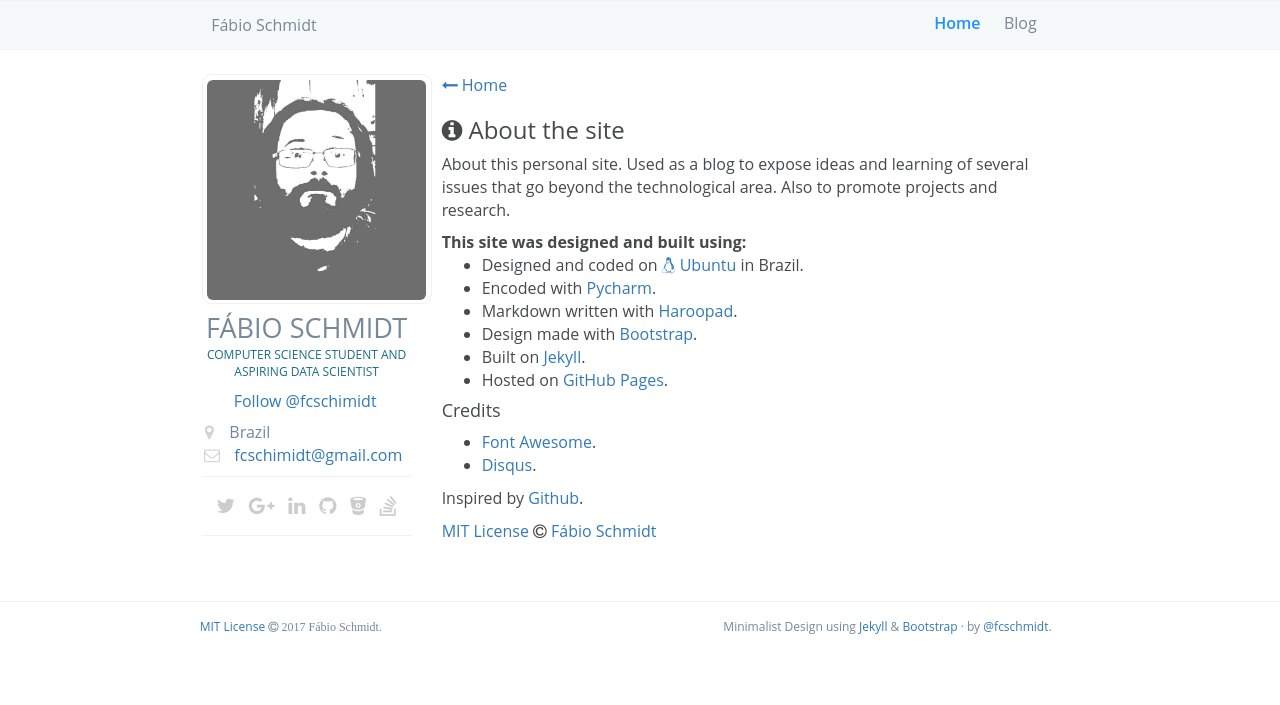
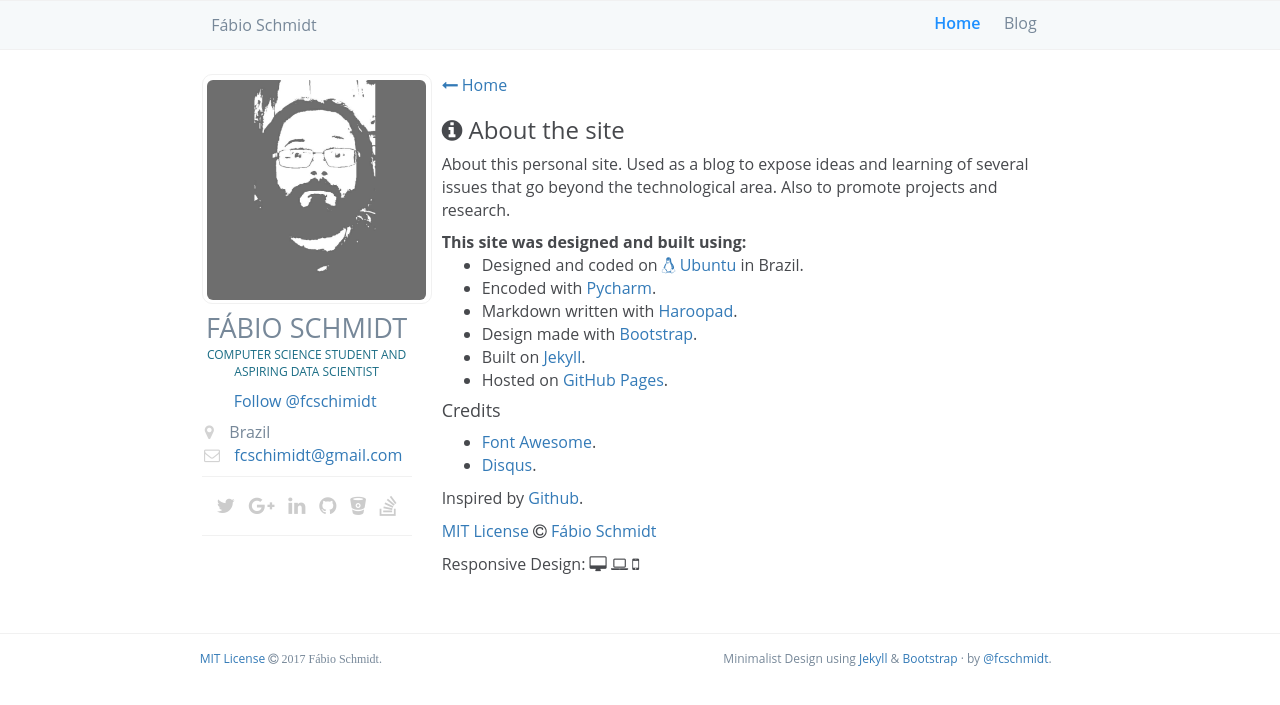
Before and after one commit to fcschmidt/fcschmidt.github.io, a Jekyll site: the page built from pages/site-config.html, in a window 1280 px wide. Shown: the top 705 px of the page. Built offline with Jekyll 4.4.1, drawn with Linux system fonts in a browser that asks for light colours; nearby versions of some CDN libraries; comment, search, counter and statistics services are not loaded.

Commit message:
Add icons

```diff
--- a/pages/site-config.html
+++ b/pages/site-config.html
@@ -17,7 +17,8 @@ permalink: /about/site-config/
         </p>
         <strong>This site was designed and built using:</strong>
         <ul>
-            <li>Designed and coded on <a href="http://www.ubuntu.com/" target="_blank"><i class="fa fa-linux"></i> Ubuntu</a> in Brazil.</li>
+            <li>Designed and coded on <a href="http://www.ubuntu.com/" target="_blank">
+                <i class="fa fa-linux"></i> Ubuntu</a> in Brazil.</li>
             <li>Encoded with <a href="https://www.jetbrains.com/pycharm/" target="_blank">Pycharm</a>.</li>
             <li>Markdown written with <a href="http://pad.haroopress.com/" target="_blank">Haroopad</a>.</li>
             <li>Design made with <a href="http://getbootstrap.com/" target="_blank">Bootstrap</a>.</li>
@@ -32,7 +33,11 @@ permalink: /about/site-config/
         <p>Inspired by <a href="https://pages.github.com/" target="_blank">Github</a>.</p>
         <p>
             <a class="license" href="http://opensource.org/licenses/MIT">MIT License</a>
-            <span class="copy"><i class="fa fa-copyright"></i> <a href="https://twitter.com/{{ site.twitter_user }}" target="_blank">Fábio Schmidt</a></span>
+            <span class="copy"><i class="fa fa-copyright"></i>
+                <a href="https://twitter.com/{{ site.twitter_user }}" target="_blank">Fábio Schmidt</a></span>
+        </p>
+        <p>Responsive Design:
+            <i class="fa fa-desktop"></i> <i class="fa fa-laptop"></i> <i class="fa fa-mobile-phone"></i>
         </p>
     </div>
 </article>
```
